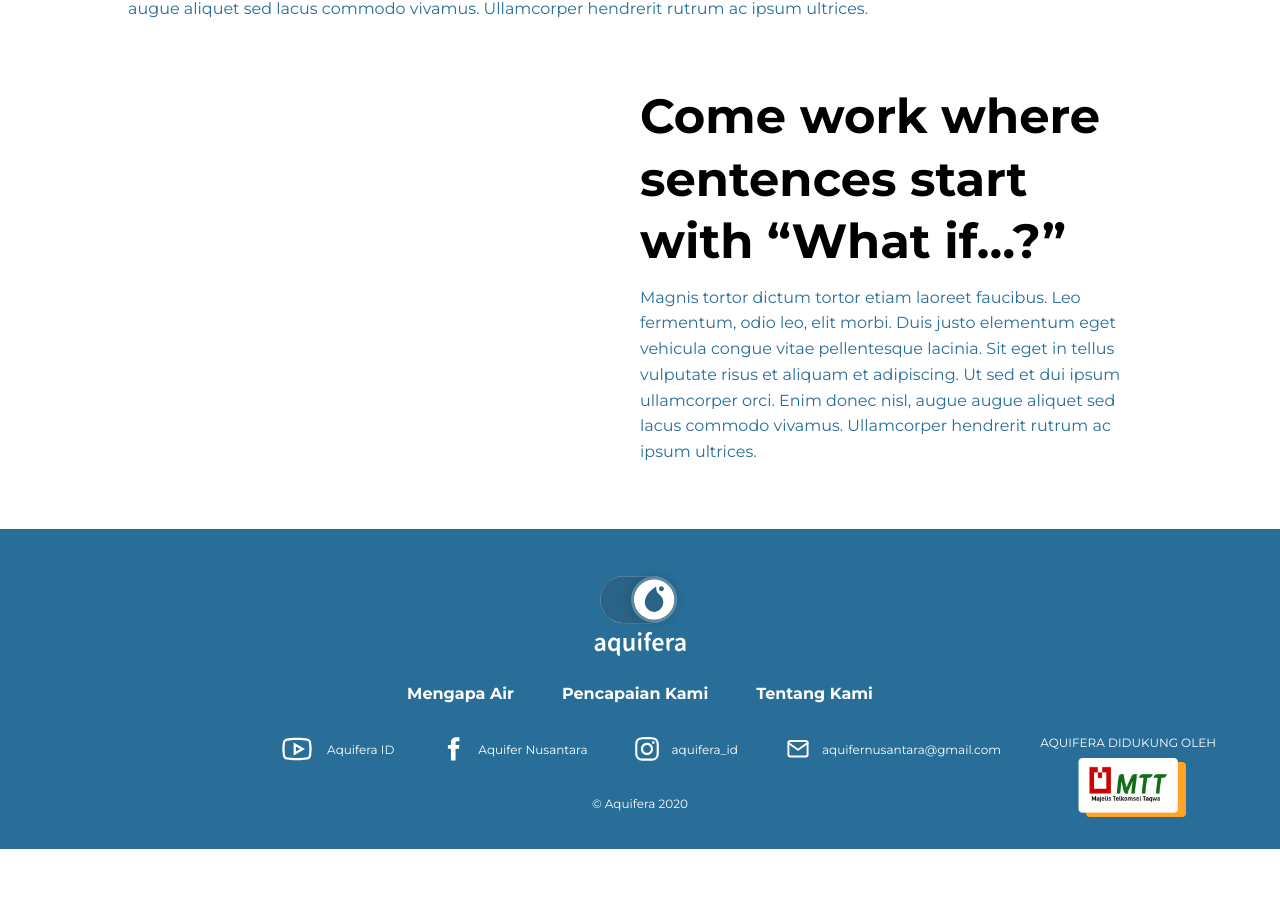
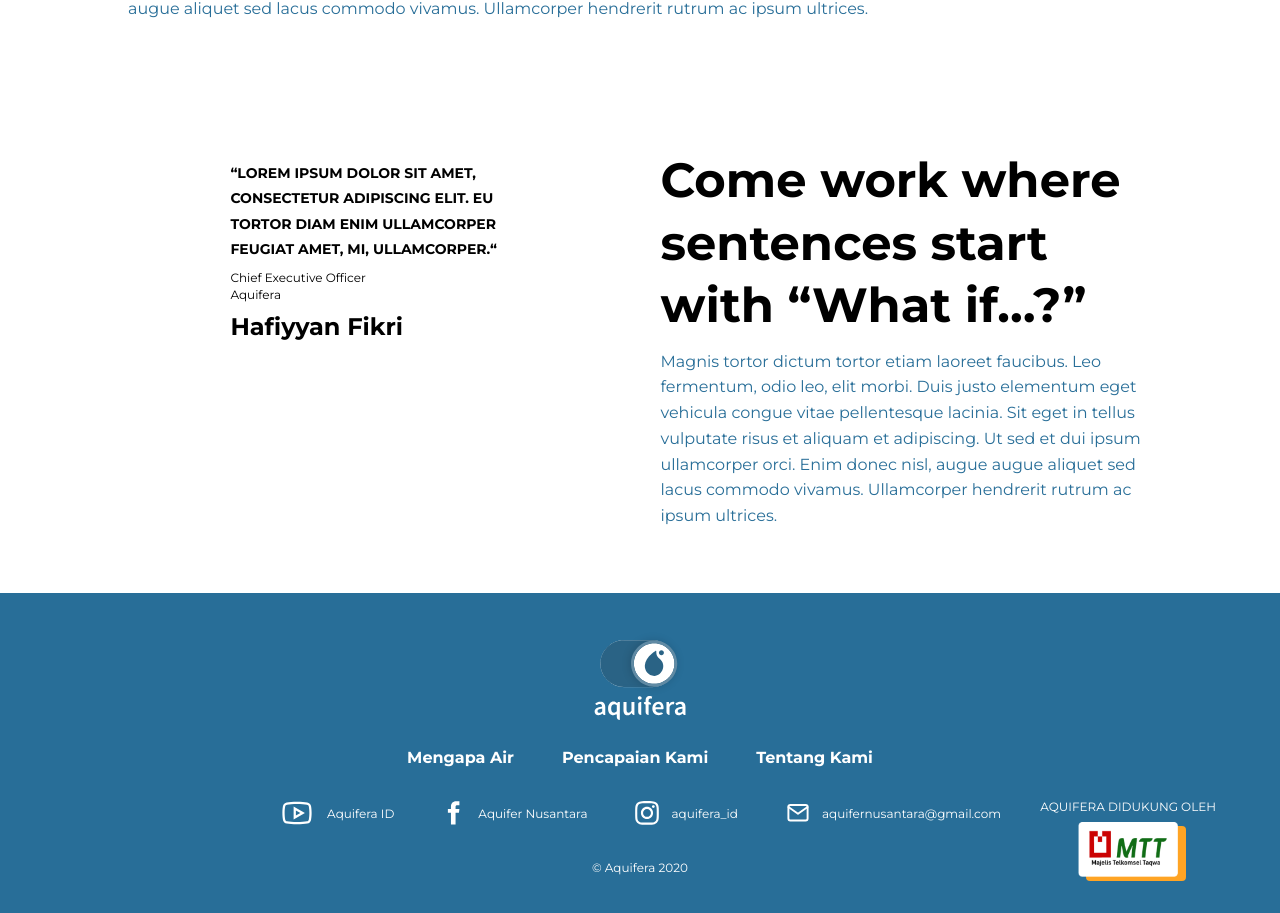
Before and after one commit to vashafaris/aquifera-client, a Next.js app: page /tentang-kami in a window 1280 px wide. Shown: the part 890-1803 px from the top of the page. Before the commit the page ends 1739 px from the top, so only its background shows below. Built offline with nearby package versions, Linux system fonts and the light colour scheme.

Commit message:
minor fix

```diff
--- a/components/mengapa-air/Facts/index.tsx
+++ b/components/mengapa-air/Facts/index.tsx
@@ -27,7 +27,6 @@ const Styled = styled.section`
     &__title {
       position: absolute;
       width: 25%;
-      color: ${Colors.Primary};
 
       display: flex;
       flex-direction: column;
@@ -35,7 +34,7 @@ const Styled = styled.section`
       &__line {
         margin: 0.4rem 0;
         width: 3.2rem;
-        border-bottom: 1px solid ${Colors.Primary};
+        border-bottom: 1px solid #000;
       }
     }
 
--- a/components/shared/Footer/index.tsx
+++ b/components/shared/Footer/index.tsx
@@ -112,14 +112,18 @@ const Footer = () => {
           </Link>
         </li>
         <li>
-          <a href=''>
-            <p>Pencapaian Kami</p>
-          </a>
+          <Link href='/pencapaian-kami'>
+            <a>
+              <p>Pencapaian Kami</p>
+            </a>
+          </Link>
         </li>
         <li>
-          <a href=''>
-            <p>Tentang Kami</p>
-          </a>
+          <Link href='/tentang-kami'>
+            <a>
+              <p>Tentang Kami</p>
+            </a>
+          </Link>
         </li>
       </ul>
 
--- a/components/tentang-kami/Profile/index.tsx
+++ b/components/tentang-kami/Profile/index.tsx
@@ -23,14 +23,60 @@ const Styled = styled.section`
   }
 
   .introduction {
-    padding: 5% 10%;
+    position: relative;
+    padding: 5% 10% 10%;
     width: 80%;
+
+    &__title {
+      position: relative;
+
+      ::before {
+        content: '';
+        display: inline-block;
+        position: absolute;
+        top: -4rem;
+        left: -4rem;
+        width: 14rem;
+        height: 14rem;
+        z-index: -1;
+        border-radius: 50%;
+        background-image: url('/svg/fact-bg-rd.svg');
+      }
+    }
   }
 
   .invitation {
+    position: relative;
     padding: 0 10% 5%;
-    width: 60%;
-    margin-left: auto;
+
+    display: flex;
+
+    &__quote {
+      flex: 0.4;
+      padding: 0 10%;
+      transform: translateY(1.2rem);
+
+      h4 {
+        text-transform: uppercase;
+        line-height: 180.3%;
+        font-size: 1.4rem;
+      }
+
+      h5 {
+        margin: 0.8rem 0;
+        font-size: 1.2rem;
+        line-height: 140%;
+        font-weight: 400;
+      }
+
+      h3 {
+        font-size: 2.4rem;
+      }
+    }
+
+    &__description {
+      flex: 0.6;
+    }
   }
 `;
 
@@ -39,7 +85,9 @@ const Profile = () => {
     <Styled>
       <img src='/png/us.png' />
       <div className='introduction'>
-        <h2>We bring amazing people together to make amazing things happen.</h2>
+        <h2 className='introduction__title'>
+          We bring amazing people together to make amazing things happen.
+        </h2>
         <p>
           Magnis tortor dictum tortor etiam laoreet faucibus. Leo fermentum,
           odio leo, elit morbi. Duis justo elementum eget vehicula congue vitae
@@ -50,15 +98,29 @@ const Profile = () => {
         </p>
       </div>
       <div className='invitation'>
-        <h2>Come work where sentences start with “What if…?”</h2>
-        <p>
-          Magnis tortor dictum tortor etiam laoreet faucibus. Leo fermentum,
-          odio leo, elit morbi. Duis justo elementum eget vehicula congue vitae
-          pellentesque lacinia. Sit eget in tellus vulputate risus et aliquam et
-          adipiscing. Ut sed et dui ipsum ullamcorper orci. Enim donec nisl,
-          augue augue aliquet sed lacus commodo vivamus. Ullamcorper hendrerit
-          rutrum ac ipsum ultrices.
-        </p>
+        <div className='invitation__quote'>
+          <h4>
+            “Lorem ipsum dolor sit amet, consectetur adipiscing elit. Eu tortor
+            diam enim ullamcorper feugiat amet, mi, ullamcorper.“
+          </h4>
+          <h5>
+            Chief Executive Officer
+            <br />
+            Aquifera
+          </h5>
+          <h3>Hafiyyan Fikri</h3>
+        </div>
+        <div className='invitation__description'>
+          <h2>Come work where sentences start with “What if…?”</h2>
+          <p>
+            Magnis tortor dictum tortor etiam laoreet faucibus. Leo fermentum,
+            odio leo, elit morbi. Duis justo elementum eget vehicula congue
+            vitae pellentesque lacinia. Sit eget in tellus vulputate risus et
+            aliquam et adipiscing. Ut sed et dui ipsum ullamcorper orci. Enim
+            donec nisl, augue augue aliquet sed lacus commodo vivamus.
+            Ullamcorper hendrerit rutrum ac ipsum ultrices.
+          </p>
+        </div>
       </div>
     </Styled>
   );
```
Also changed, not shown: components/home/Commitment/index.tsx (+8 -4 lines).
